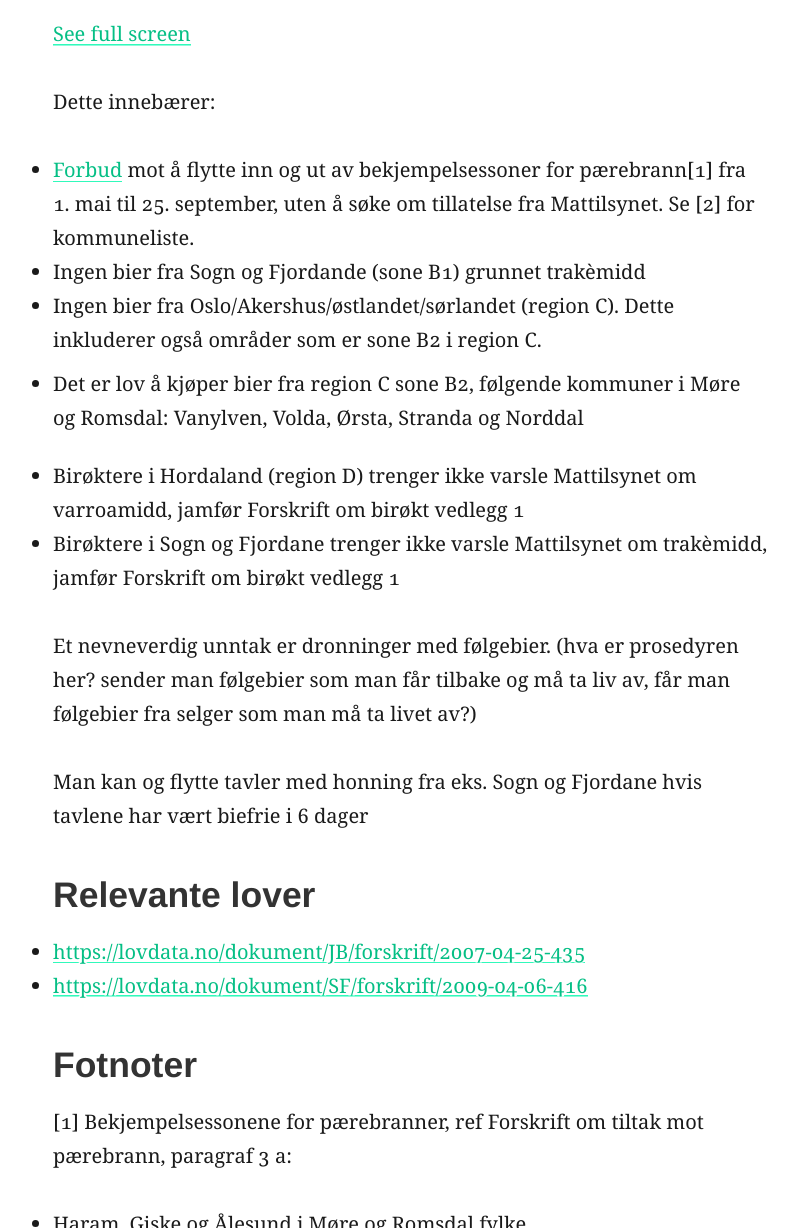
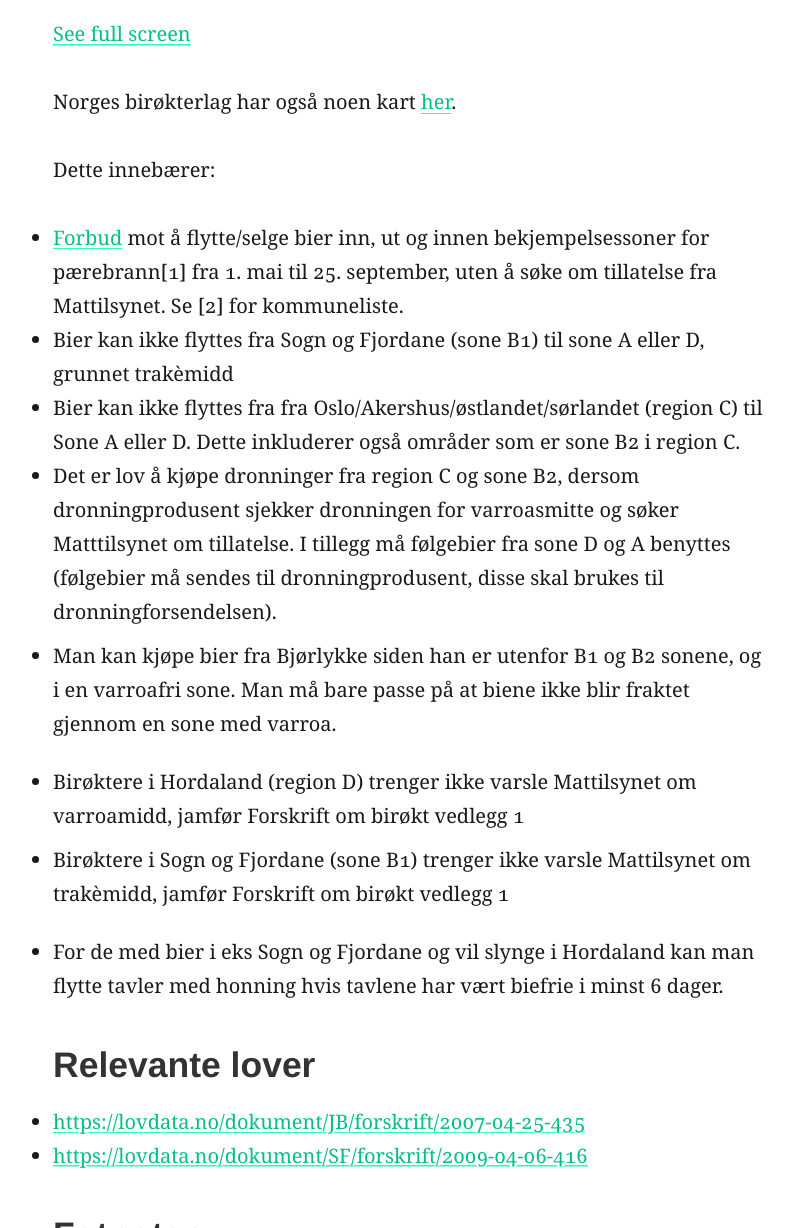
Before and after one commit to SotraBiroktarlag/sotrabirokt, a Jekyll site: the page built from _posts/2018-04-06-smittesoner.md, in a window 1280 px wide and 1400 px high, scrolled down 1461 px, cut to the strip 172-1400 px from the top of the window. Shown: the whole strip, without its empty margins (11-808 px from the left). Built offline with Jekyll 4.4.1, drawn with Linux system fonts in a browser that asks for light colours.

Commit message:
Oppdatert med informasjon fra Sissel

```diff
--- a/_posts/2018-04-06-smittesoner.md
+++ b/_posts/2018-04-06-smittesoner.md
@@ -32,23 +32,21 @@ A er blå, B er brun, B1 og B2 er blå, C er rød, D er grønn.
 
 <iframe width="100%" height="300px" frameBorder="0" src="https://umap.openstreetmap.fr/en/map/smittesoner-mattilsynet_210831?scaleControl=false&miniMap=false&scrollWheelZoom=false&zoomControl=true&allowEdit=false&moreControl=true&searchControl=null&tilelayersControl=null&embedControl=null&datalayersControl=true&onLoadPanel=undefined&captionBar=false#8/60.173/6.551"></iframe><p><a href="https://umap.openstreetmap.fr/en/map/smittesoner-mattilsynet_210831">See full screen</a></p>
 
+Norges birøkterlag har også noen kart [her](http://www.norbi.no/kartillustrasjoner.cfm).
 
 Dette innebærer:
 
-- [Forbud](https://lovdata.no/dokument/JB/forskrift/2007-04-25-435/%C2%A75#%C2%A75) mot å flytte inn og ut av bekjempelsessoner for pærebrann[1] fra 1. mai til 25. september, uten å søke om tillatelse fra Mattilsynet. Se [2] for kommuneliste.
-- Ingen bier fra Sogn og Fjordande (sone B1) grunnet trakèmidd
-- Ingen bier fra Oslo/Akershus/østlandet/sørlandet (region C). Dette inkluderer også områder som er sone B2 i region C.
-- Det er lov å kjøper bier fra region C sone B2, følgende kommuner i Møre og Romsdal: Vanylven, Volda, Ørsta, Stranda og Norddal
+- [Forbud](https://lovdata.no/dokument/JB/forskrift/2007-04-25-435/%C2%A75#%C2%A75) mot å flytte/selge bier inn, ut og innen bekjempelsessoner for pærebrann[1] fra 1. mai til 25. september, uten å søke om tillatelse fra Mattilsynet. Se [2] for kommuneliste.
+- Bier kan ikke flyttes fra Sogn og Fjordane (sone B1) til sone A eller D, grunnet trakèmidd
+- Bier kan ikke flyttes fra fra Oslo/Akershus/østlandet/sørlandet (region C) til Sone A eller D. Dette inkluderer også områder som er sone B2 i region C.
+- Det er lov å kjøpe dronninger fra region C og sone B2, dersom dronningprodusent sjekker dronningen for varroasmitte og søker Matttilsynet om tillatelse. I tillegg må følgebier fra sone D og A benyttes (følgebier må sendes til dronningprodusent, disse skal brukes til dronningforsendelsen).
+- Man kan kjøpe bier fra Bjørlykke siden han er utenfor B1 og B2 sonene, og i en varroafri sone. Man må bare passe på at biene ikke blir fraktet gjennom en sone med varroa.
+
 
 - Birøktere i Hordaland (region D) trenger ikke varsle Mattilsynet om varroamidd, jamfør Forskrift om birøkt vedlegg 1
-- Birøktere i Sogn og Fjordane trenger ikke varsle Mattilsynet om trakèmidd, jamfør Forskrift om birøkt vedlegg 1
+- Birøktere i Sogn og Fjordane (sone B1) trenger ikke varsle Mattilsynet om trakèmidd, jamfør Forskrift om birøkt vedlegg 1
 
-Et nevneverdig unntak er dronninger med følgebier. (hva er prosedyren her? sender man følgebier som man får tilbake og må ta liv av, får man følgebier fra selger som man må ta livet av?)
-
-Man kan og flytte tavler med honning fra eks. Sogn og Fjordane hvis tavlene har vært biefrie i 6 dager
-
-
-<!-- ## For birøkter utenfor Hordaland gjelder   -->
+- For de med bier i eks Sogn og Fjordane og vil slynge i Hordaland kan man flytte tavler med honning hvis tavlene har vært biefrie i minst 6 dager.
 
 
 ## Relevante lover
```
